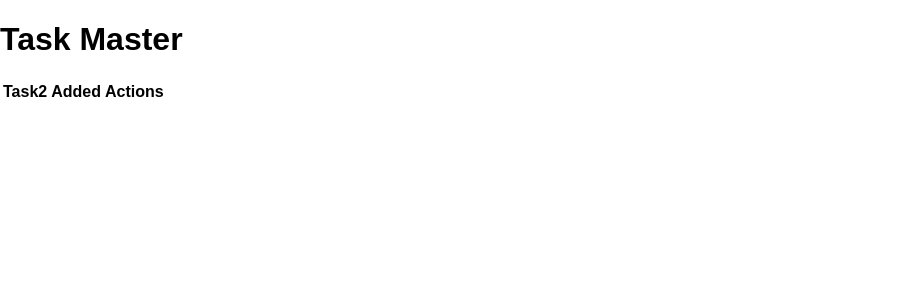
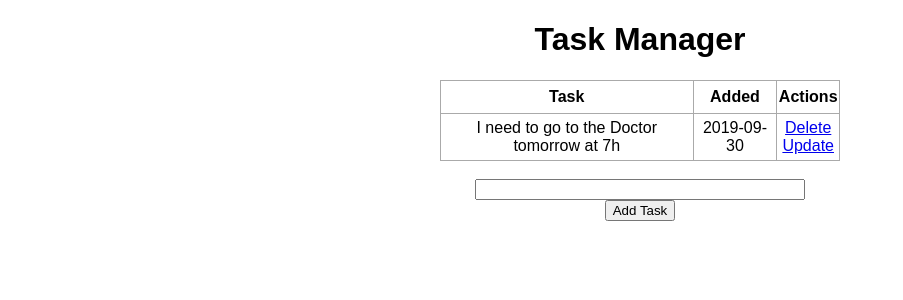
Before and after one commit to luaantrindade/flask_intruduction, a Flask app: page / in a window 1280 px wide. Shown: the top 300 px of the page, without its empty margins (0-903 px from the left). Run offline with Flask 2, Linux system fonts and the light colour scheme; data comes from the database, SQL or seed files in the repository; both versions use the stored data as it was after the commit; lists and menus that the app fills with data are empty.

Commit message:
Creating all the crud of Task Manager

```diff
--- a/app.py
+++ b/app.py
@@ -1,4 +1,4 @@
-from flask import Flask, render_template, url_for
+from flask import Flask, render_template, url_for, request, redirect
 from flask_sqlalchemy import SQLAlchemy
 from datetime import datetime
 
@@ -19,11 +19,51 @@
     def __repr__(self):
         return '<Task %r>' % self.id
 
+# This is the way todo some action
+@app.route('/', methods=['POST','GET'])
+def index():
+    if request.method == 'POST':
+        task_content = request.form['content']
+        new_task = Todo(content=task_content)
+        try:
+            db.session.add(new_task)
+            db.session.commit()
+            return redirect('/')
+        except:
+            return 'There was an issue adding your task!'
 
-@app.route('/')
+    else:
+        tasks = Todo.query.order_by(Todo.date_created).all()
+        return render_template('index.html', tasks=tasks)
 
-def index():
-    return render_template('index.html')
+# This is the way todo some action
+@app.route('/delete/<int:id>')
+def delete(id):
+    task_to_delete = Todo.query.get_or_404(id)
+
+    try:
+        db.session.delete(task_to_delete)
+        db.session.commit()
+
+        return redirect('/')
+    except:
+        return 'That was a problem deleting that task! :c'
+
+@app.route('/update/<int:id>', methods=['GET', 'POST'])
+def update(id):
+    task = Todo.query.get_or_404(id)
+
+    if request.method == 'POST':
+        task.content= request.form['content']
+
+        try:
+            db.session.commit()
+            return redirect('/')
+        except:
+            return 'Sorry! There was issue updating your task. '
+    else:
+        return render_template('update.html', task=task)
+
 
 if __name__ == "__main__":
     app.run(debug=True)
--- a/static/css/main.css
+++ b/static/css/main.css
@@ -1,5 +1,65 @@
-body {
-    margin:0 ;
+body, html {
+    margin: 0;
     font-family: sans-serif;
+}
 
+.content {
+    margin: 0 auto;
+    width: 400px;
 }
+
+table, td, th {
+    border: 1px solid #aaa;
+}
+
+table {
+    border-collapse: collapse;
+    width: 100%;
+}
+
+th {
+    height: 30px;
+}
+
+td {
+    text-align: center;
+    padding: 5px;
+}
+
+.form {
+    margin-top: 20px;
+}
+
+#content {
+    width: 70%;
+}
+
+
+/*body {
+    margin: auto ;
+    font-family: sans-serif;
+    margin-left: auto;
+    margin-right: auto;
+    width: 19em
+}
+table, th, td {
+    border: 1px solid black;
+    border-collapse: collapse;
+    padding: 30px;
+    text-align: left;
+    width: 20%;
+    height: 20%;
+    background-color: #0000;
+  }
+box {
+    width: 300px;
+    height: 300px;
+    background: #fff;
+}
+content{
+    margin: auto;
+    width: 80%;
+    background: #fff;
+    border: 3px solid #73AD21;
+    padding: 10px;
+}
--- a/templates/base.html
+++ b/templates/base.html
@@ -1,10 +1,12 @@
 <!DOCTYPE html>
 <html lang="en">
     <head>
+        <link rel="stylesheet" href="https://cdnjs.cloudflare.com/ajax/libs/font-awesome/4.7.0/css/font-awesome.min.css">
         <meta charset="UTF-8">
         <meta name="viewport" content="width=device-width, initial-scale=1.0">
         <meta http-equiv="X-UA-Compatible" content="ie-edge">
         <link rel="stylesheet" href="{{ url_for('static', filename='css/main.css') }}">
+        <title>Master Ultra Task </title>
         {% block head %}{% endblock %}
     </head>
 <body>
--- a/templates/index.html
+++ b/templates/index.html
@@ -5,15 +5,36 @@
 {% endblock %}
 
 {% block body %}
-<div class="content">
-    <h1>Task Master</h1>
+<div class="content" >
+    <h1 style="text-align: center;">Task Manager</h1>
+    {% if tasks | length < 1 %}
+        <h4 style="text-align: center;">There are no tasks yet. Creat one below!</h4>
+    {% else %}
+        <table>
+            <tr>
+                <th>Task</th>
+                <th>Added</th>
+                <th>Actions</th>
+            </tr>
+            {% for task in tasks %}
+                <tr>
+                    <td>{{ task.content}}</td>
+                    <td>{{ task.date_created.date()}}</td>
+                    <td>
+                        <a href="/delete/{{task.id}}">Delete</a>
+                        <br>
+                        <a href="/update/{{task.id}}">Update</a>
+                    </td>
+                </tr>
+            {% endfor %}
+        </table>
+    {% endif %}
 
-    <table>
-        <tr>
-            <th>Task2</th>
-            <th>Added</th>
-            <th>Actions</th>
-        </tr>
-    </table>
+    <br>
+    <form action="/" method="POST" align="center">
+        <input type="text" style="width:322px"  name="content" id="content">
+        <input type="submit"  value="Add Task">
+    </form>
 </div>
+
 {% endblock %}
```
Also changed, not shown: templates/update.html (added, +17 -0 lines), test.db.
